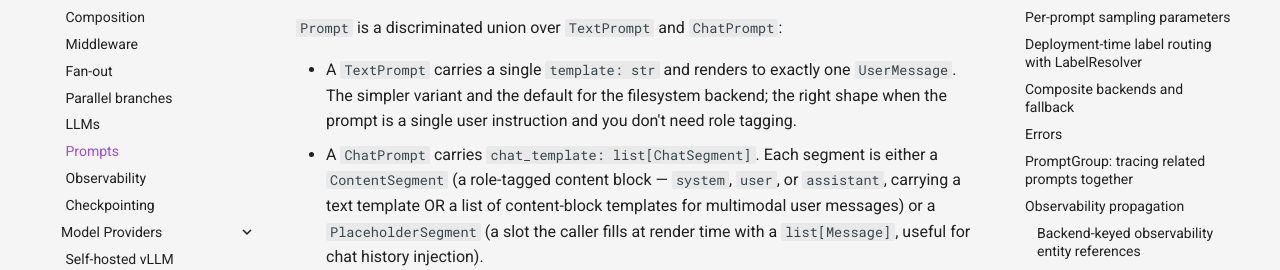
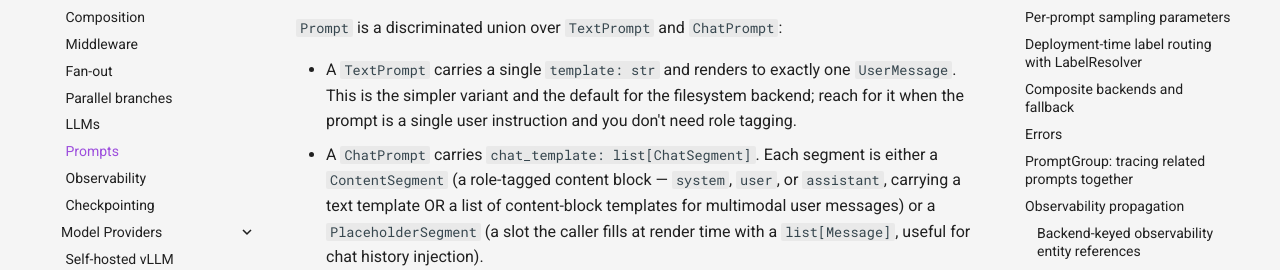
Before and after one commit to LunarCommand/openarmature-python, an MkDocs documentation site: the page built from docs/concepts/prompts.md, in a window 1280 px wide and 900 px high, scrolled down 2256 px. Shown: the part 200-470 px from the top of the window. Built offline with MkDocs 1.6.1 and Material for MkDocs 9.7.7, drawn with Linux system fonts in a browser that asks for light colours.

Commit message:
Reword TextPrompt description as complete sentences
CoPilot flagged the bullet as a fragment ("The simpler variant
and the default for the filesystem backend..." — no main verb).
Reworded as two complete clauses; no semantic change.

```diff
--- a/docs/concepts/prompts.md
+++ b/docs/concepts/prompts.md
@@ -120,9 +120,9 @@ strict default is actively wrong for your workflow.
 `Prompt` is a discriminated union over `TextPrompt` and `ChatPrompt`:
 
 - A `TextPrompt` carries a single `template: str` and renders to
-  exactly one `UserMessage`. The simpler variant and the default
-  for the filesystem backend; the right shape when the prompt is
-  a single user instruction and you don't need role tagging.
+  exactly one `UserMessage`. This is the simpler variant and the
+  default for the filesystem backend; reach for it when the prompt
+  is a single user instruction and you don't need role tagging.
 - A `ChatPrompt` carries `chat_template: list[ChatSegment]`. Each
   segment is either a `ContentSegment` (a role-tagged content
   block — `system`, `user`, or `assistant`, carrying a text
```
